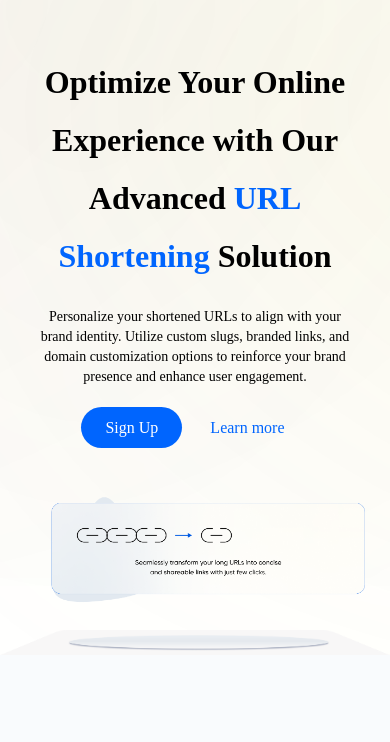
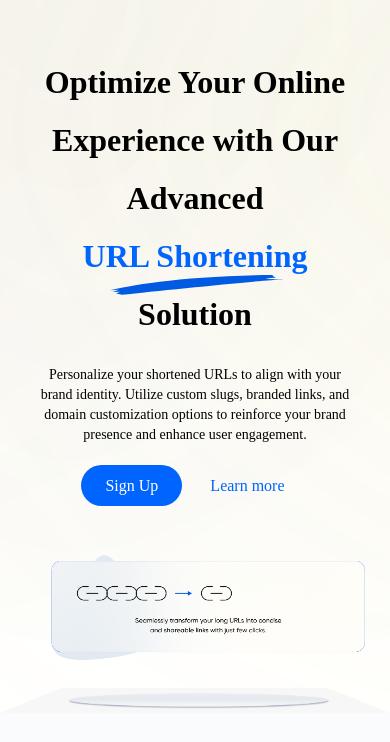
Before and after one commit to Joseph-Jnr/altschool-first-semester-assessment, a plain HTML site: page index.html in a window 390 px wide. Shown: the part 74-816 px from the top of the page. Drawn offline with Linux system fonts and the light colour scheme; a web font is replaced by a local one.

Commit message:
displayed slash on mobile

```diff
--- a/assets/css/style.css
+++ b/assets/css/style.css
@@ -732,8 +732,14 @@ footer > img:last-child {
     font-family: 'Gilroy-Medium';
   }
 
+  /* might delete later */
+  .hero-text h1 > span {
+    display: block;
+  }
+
+  /* might display none later */
   .hero-text h1 > span > img {
-    display: none;
+    bottom: -10px;
   }
 
   .hero-text p {
```
